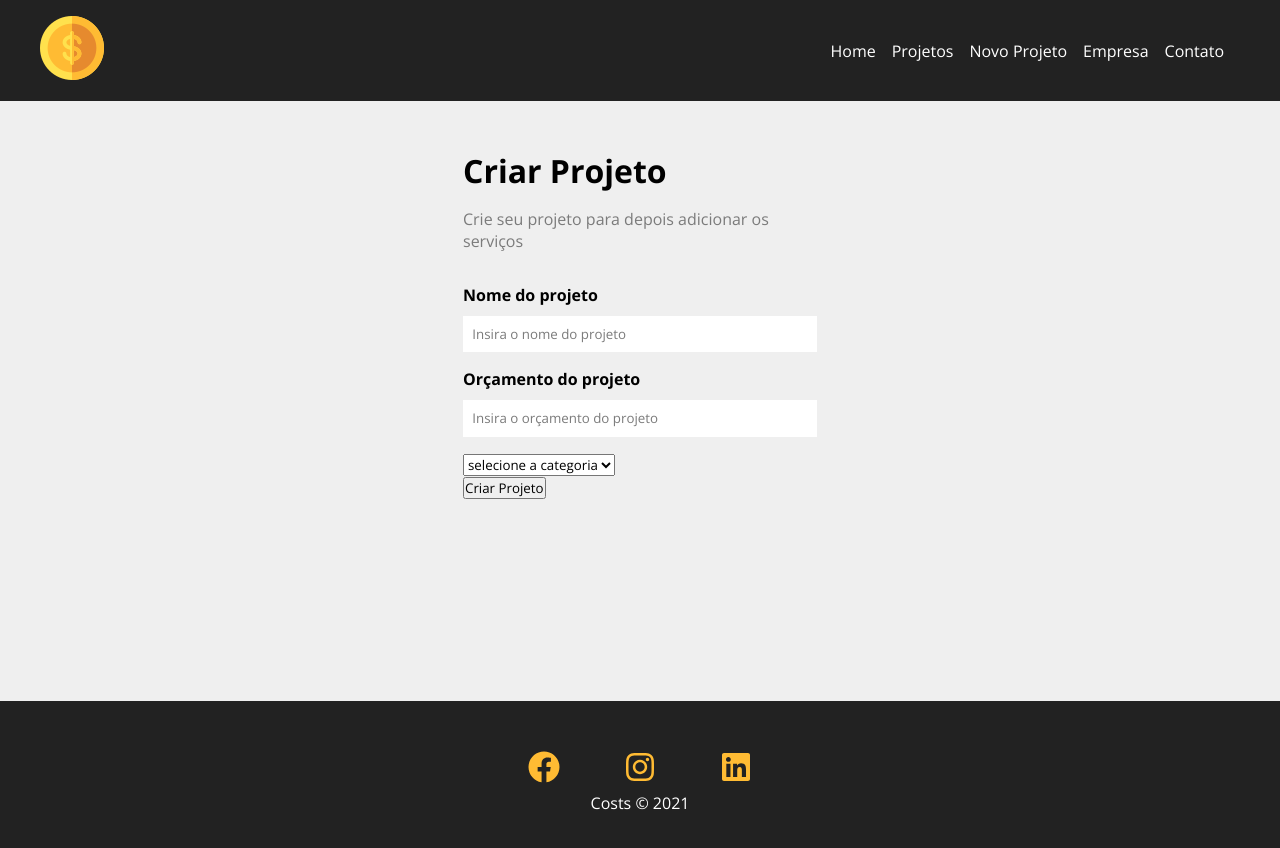
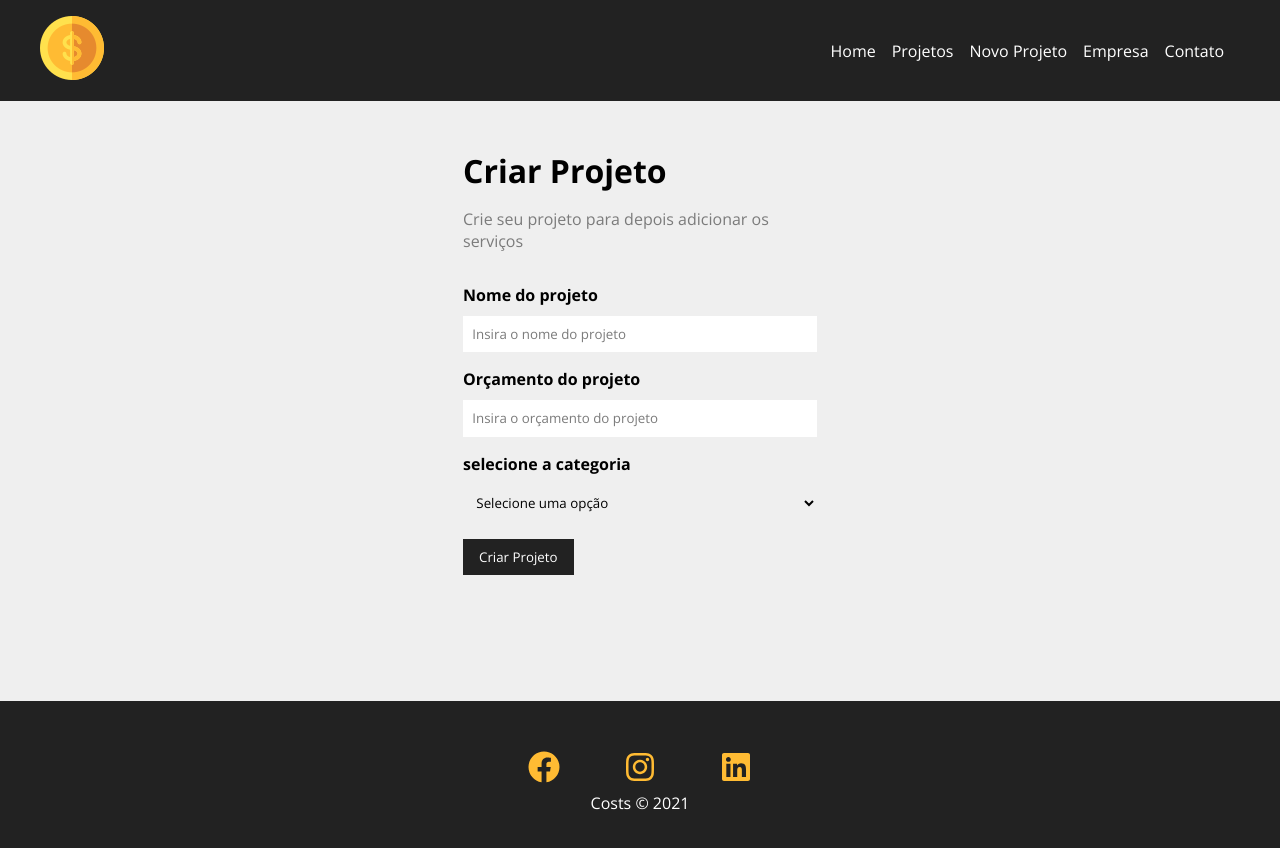
Before and after one commit to joaocoutod/costs, a React (Create React App) app: page /newproject in a window 1280 px wide. Shown: the top 848 px of the page. Built offline with nearby package versions, Linux system fonts and the light colour scheme; data requests are answered from the project's data file; the HTML template or start-up script is replaced by a standard one.

Commit message:
reforma no formulario

```diff
--- /dev/null
+++ b/db.json
@@ -0,0 +1,21 @@
+{
+    "projects": [],
+    "category": [
+        {
+            "id": 1,
+            "name": "Infra"
+        },
+        {
+            "id": 2,
+            "name": "Desemvolvimento"
+        },
+        {
+            "id": 3,
+            "name": "Design"
+        },
+        {
+            "id": 4,
+            "name": "Planejamento"
+        }
+    ]
+}
--- a/package.json
+++ b/package.json
@@ -10,6 +10,7 @@
     "react": "^18.2.0",
     "react-dom": "^18.2.0",
     "react-icons": "^4.8.0",
+    "react-router": "^6.11.2",
     "react-router-dom": "^6.11.1",
     "react-scripts": "5.0.1",
     "uuid": "^9.0.0",
@@ -17,6 +18,7 @@
   },
   "scripts": {
     "start": "react-scripts start",
+    "backend": "json-server --watch db.json --port 5000",
     "build": "react-scripts build",
     "test": "react-scripts test",
     "eject": "react-scripts eject"
--- /dev/null
+++ b/src/Components/form/Select.js
@@ -0,0 +1,27 @@
+import sty from "./Select.module.css"
+
+function Select({name, text, options, handleOnChenge, value}){
+    return (
+
+        <div className={sty.form_control}>
+            <label htmlFor={name}>{text}</label>
+            <select
+                name={name}
+                id={name}
+                onChange={handleOnChenge}
+                valor={value || ''}
+                >
+
+                <option disabled selected>Selecione uma opção</option>
+                {options.map((option) => (
+                    <option value={option.id} key={option.id}>
+                        {option.name}
+                    </option>
+                ))}
+            </select>
+        </div>
+
+    )
+}
+
+export default Select
--- /dev/null
+++ b/src/Components/form/Select.module.css
@@ -0,0 +1,16 @@
+.form_control{
+    display: flex;
+    flex-direction: column;
+    margin-bottom: 1em;
+}
+
+.form_control label{
+    margin-bottom: .6em;
+    font-weight: bold;
+}
+
+.form_control select{
+    padding: .7em;
+    border-radius: 0;
+    border: none;
+}
--- /dev/null
+++ b/src/Components/form/SubmitButton.js
@@ -0,0 +1,13 @@
+import sty from "./SubmitButton.module.css"
+
+function SubmitButton({type, text}){
+    return (
+
+        <div>
+            <button className={sty.btn} type={type}>{text}</button>
+        </div>
+
+    )
+}
+
+export default SubmitButton
--- /dev/null
+++ b/src/Components/form/SubmitButton.module.css
@@ -0,0 +1,13 @@
+.btn{
+    background-color: #222;
+    color: #fff;
+    padding: 0.7em 1.2em;
+    text-decoration: none;
+    transition: .5s;
+    cursor: pointer;
+    border: none;
+}
+
+.btn:hover{
+    color: #ffbb33;
+}
--- a/src/Components/pages/NewProject.js
+++ b/src/Components/pages/NewProject.js
@@ -1,14 +1,39 @@
-import sty from "./NewProject.module.css"
-import ProjectForm from "../project/ProjectForm"
+import {useHistory} from 'react-router'
+import sty from './NewProject.module.css'
+import ProjectForm from '../project/ProjectForm'
 
 function NewProject() {
+
+    //const history = useHistory();
+
+    function createPost(project){
+
+        //initialize cost and services
+        project.cost = 0
+        project.services = []
+
+        fetch("http:/localhost:5000/projects", {
+            method: "POST",
+            headers: {
+                'Content-type': 'application/json'
+            },
+            body: JSON.stringify(project)
+        })
+        .then((resp) => resp.json())
+        .then((data) => {
+            console.log(data);
+            //redirect
+        })
+        .catch((err) => console.log(err))
+
+    }
 
     return (
         <div className={sty.newproject_contianer}>
             <h1>Criar Projeto</h1>
             <p>Crie seu projeto para depois adicionar os serviços</p>
 
-            <ProjectForm />
+            <ProjectForm handleSubmit={createPost} btnText="Criar Projeto"/>
         </div>
     )
 }
--- a/src/Components/project/ProjectForm.js
+++ b/src/Components/project/ProjectForm.js
@@ -1,23 +1,73 @@
+import { useEffect, useState } from "react";
+
 import sty from "./ProjectForm.module.css";
 import Input from "../form/Input";
+import Select from "../form/Select";
+import SubmitButton from "../form/SubmitButton";
 
-function ProjectForm(){
+function ProjectForm({handleSubmit, btnText, projectData}){
+
+    const [categories, setCategories] = useState([]);
+    const [project, setProject] = useState(projectData || {})
+
+    useEffect(() => {
+        fetch("http://localhost:5000/category",{
+            method: "GET",
+            headers: {
+                'Content-type': 'application/json'
+            }
+        })
+        .then((resp) => resp.json())
+        .then((data) => {
+            setCategories(data)
+        })
+        .catch((err) => console.log(err))
+    }, [])
+
+    const submit = (e)=>{
+        e.preventDefault();
+        console.log(project);
+        //handleSubmit(project)
+
+    }
+
+    function handleChenge(e){
+        setProject({ ...project, [e.target.name]: e.target.value})
+    }
+
+    function handleCategory(e){
+        setProject({
+            ...project,
+            category: {
+                id: e.target.value,
+                name: e.target.options[e.target.selectedIndex].text,
+            }
+        })
+        console.log(e.target.name)
+    }
+
     return (
-        <form  className={sty.form}>
+        <form onSubmit={submit} className={sty.form}>
+            <Input
+                type="text"
+                text="Nome do projeto"
+                placeholder="Insira o nome do projeto"
+                hendleOnChenge={handleChenge} />
 
-            <Input type="text" text="Nome do projeto" placeholder="Insira o nome do projeto" />
+            <Input
+                type="number"
+                text="Orçamento do projeto"
+                placeholder="Insira o orçamento do projeto"
+                hendleOnChenge={handleChenge} />
 
-            <Input type="number" text="Orçamento do projeto" placeholder="Insira o orçamento do projeto" />
+            <Select
+                name="category_id"
+                text="selecione a categoria"
+                options={categories}
+                hendleOnChenge={handleCategory}
+                value={project.category ? project.category.id : ''}/>
 
-            <div>
-                <select name="category_id">
-                    <option disabled selected>selecione a categoria</option>
-                </select>
-            </div>
-
-            <div>
-                <button type="submit">Criar Projeto</button>
-            </div>
+            <SubmitButton type="submit" text={btnText}/>
         </form>
     )
 }
```
Also changed, not shown: 1 other file (tests, documents, lock files or other folders).
